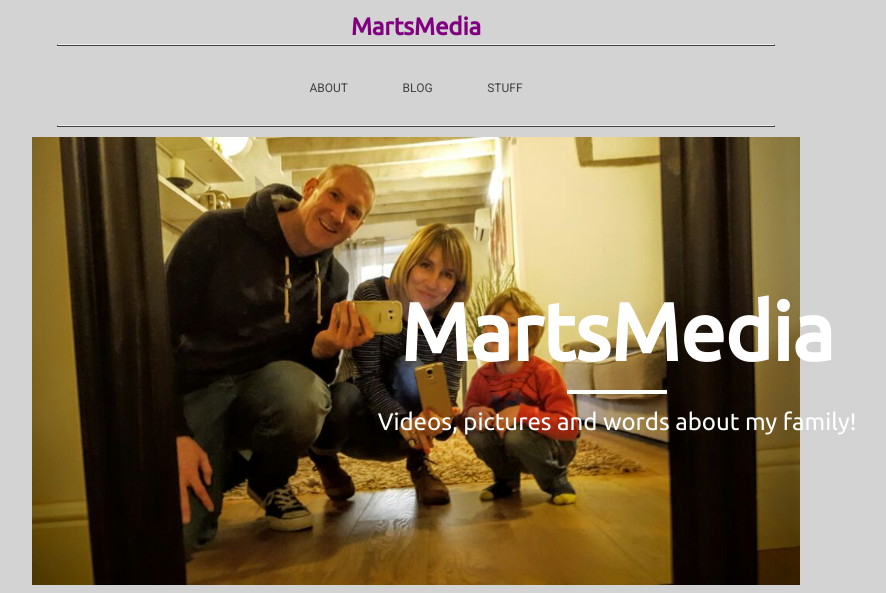
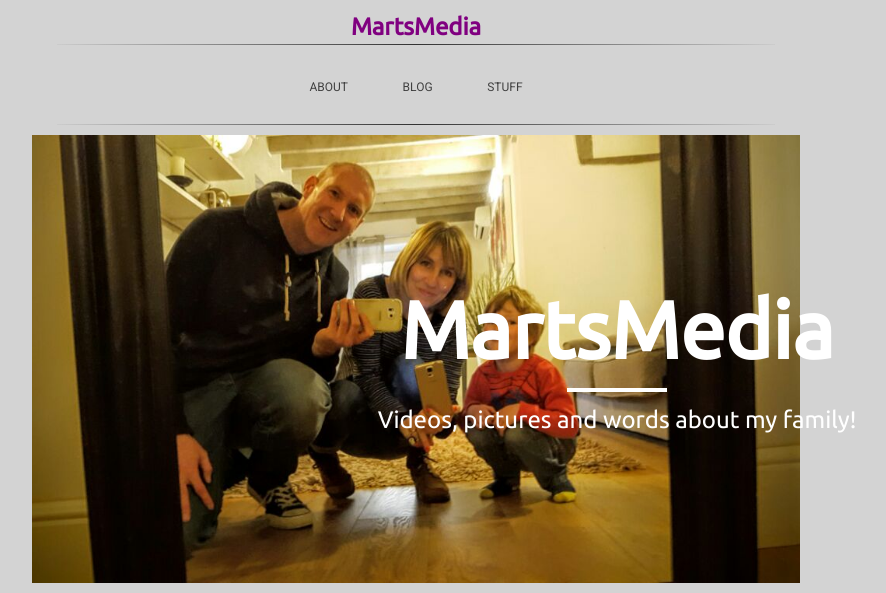
Before and after one commit to dawsino/dawsino.github.io, a Jekyll site: the page built from index.html, in a window 1280 px wide. Shown: the top 593 px of the page, without its empty margins (224-1110 px from the left). Built offline with Jekyll 4.4.1, drawn with Linux system fonts in a browser that asks for light colours; nearby versions of some CDN libraries; the list of posts is cut into pages by our own code; grey boxes are pictures that could not be loaded.

Commit message:
Update custom.css

```diff
--- a/css/custom.css
+++ b/css/custom.css
@@ -154,6 +154,8 @@
     margin-bottom: 0;
     margin-left: auto;
     margin-right: auto;
-    border-style: solid;
-    border-width: 1px;
+    border: 0;
+    height: 1px;
+    background: #333;
+    background-image: linear-gradient(to right, #ccc, #333, #ccc);
 }
```
